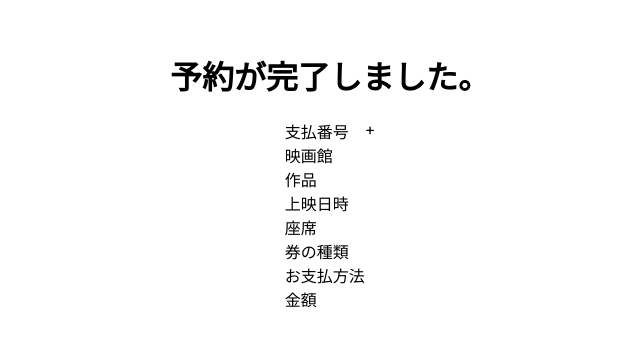
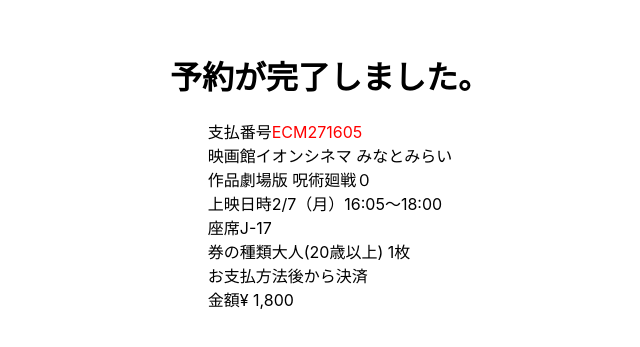
Before and after one commit to sado-haruki/ciimo, a Next.js app: page /reservation/complete in a window 1280 px wide. Shown: the part 229-576 px from the top of the page, without its empty margins (310-950 px from the left). Built offline with nearby package versions, Linux system fonts and the light colour scheme.

Commit message:
fix:HTMLタグの修正

```diff
--- a/pages/reservation/complete.tsx
+++ b/pages/reservation/complete.tsx
@@ -1,11 +1,10 @@
-import type { NextPage } from 'next'
-import Head from 'next/head'
-import { useRouter } from 'next/router'
-import styles from '../../styles/complete.module.css'
+import type { NextPage } from "next";
+import Head from "next/head";
+import { useRouter } from "next/router";
+import styles from "../../styles/complete.module.css";
 
-const ReservationComplete :NextPage = () => {
-
-    const router = useRouter();
+const ReservationComplete: NextPage = () => {
+  const router = useRouter();
   return (
     <div className={styles.container}>
       <Head>
@@ -15,43 +14,60 @@ const ReservationComplete :NextPage = () => {
       </Head>
 
       <main className={styles.main}>
-        <h1 className={styles.title}>
-          予約が完了しました。
-        </h1>
+        <h1 className={styles.title}>予約が完了しました。</h1>
 
         <div className={styles.items}>
+          <div>
             <div>
-            <div>支払番号</div>
-            <div>映画館</div>
-            <div>作品</div>
-            <div>上映日時</div>
-            <div>座席</div>
-            <div>券の種類</div>
-            <div>お支払方法</div>
-            <div>金額</div>
-        </div>
-        <div>
+              <label>支払番号</label>
+              <span className={styles.paymentCode}>ECM271605</span>
+            </div>
+            <div>
+              <label>映画館</label>
+              <span>イオンシネマ みなとみらい</span>
+            </div>
+            <div>
+              <label>作品</label>
+              <span>劇場版 呪術廻戦０</span>
+            </div>
+            <div>
+              <label>上映日時</label>
+              <span>2/7（月）16:05～18:00</span>
+            </div>
+            <div>
+              <label>座席</label>
+              <span>J-17</span>
+            </div>
+            <div>
+              <label>券の種類</label>
+              <span>大人(20歳以上) 1枚</span>
+            </div>
+            <div>
+              <label>お支払方法</label>
+              <span>後から決済</span>
+            </div>
+            <div>
+              <label>金額</label>
+              <span>¥ 1,800</span>
+            </div>
+          </div>
+          <div>
             <div className={styles.paymentCode}>{router.query.paymentCode}</div>
             <div>{router.query.theaterName}</div>
             <div>{router.query.filmName}</div>
             <div>{router.query.schedule}</div>
             <div>{router.query.seatName}</div>
-            <div>{router.query.ticketType} + {router.query.count}</div>
+            <div>
+              {router.query.ticketType}
+              {router.query.count}
+            </div>
             <div>{router.query.paymentMethod}</div>
             <div>{router.query.money}</div>
-            {/* <div className={styles.paymentCode}>ECM271605</div>
-            <div>イオンシネマ　みなとみらい</div>
-            <div>劇場版　呪術廻戦０</div>
-            <div>2/7（月）16：05～18：00</div>
-            <div>J-17</div>
-            <div>大人(20歳以上)　 1枚</div>
-            <div>後から決済</div>
-            <div>¥ 1,800</div> */}
-        </div>
+          </div>
         </div>
       </main>
     </div>
-  )
-}
+  );
+};
 
-export default ReservationComplete
+export default ReservationComplete;
```
